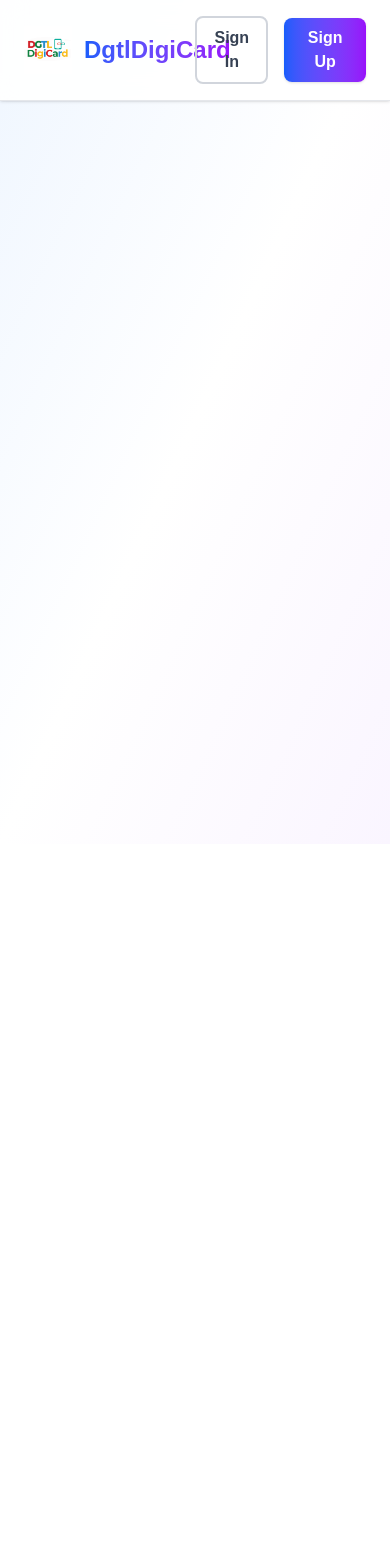
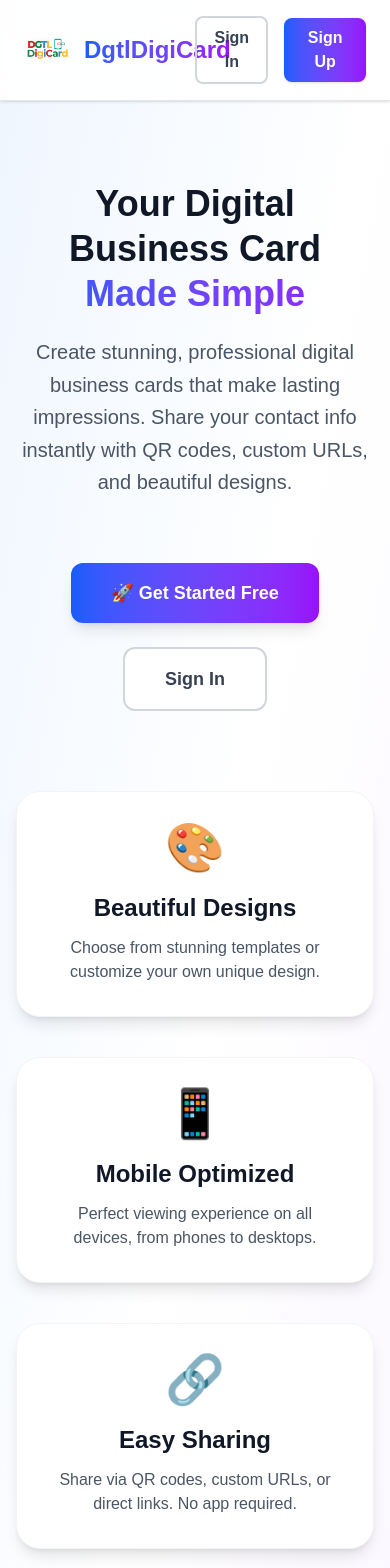
Before and after one commit to dgtlmarttech/DGTL-DIGI-CARD, a Next.js app: page / in a window 390 px wide. Shown: the top 1568 px of the page. Before the commit the page ends 844 px from the top, so only its background shows below. Built offline with nearby package versions, Linux system fonts and the light colour scheme; no server answers.

Commit message:
Update page.jsx

```diff
--- a/src/app/page.jsx
+++ b/src/app/page.jsx
@@ -60,15 +60,12 @@ function DirectPWAInstaller() {
 
   const handleDirectInstall = async () => {
     if (!deferredPrompt) {
-      // If no native prompt available, try alternative methods
       handleFallbackInstall();
       return;
     }
 
     try {
       setIsInstalling(true);
-
-      // Show the native install prompt (Android Chrome/Edge)
       const promptResult = await deferredPrompt.prompt();
       const choiceResult = await deferredPrompt.userChoice;
 
@@ -90,7 +87,6 @@ function DirectPWAInstaller() {
   };
 
   const handleFallbackInstall = () => {
-    // Create overlay with device-specific quick instructions
     const overlay = document.createElement('div');
     overlay.className = 'fixed inset-0 bg-black/80 z-[999] flex items-center justify-center p-4';
 
@@ -154,8 +150,6 @@ function DirectPWAInstaller() {
     `;
 
     document.body.appendChild(overlay);
-
-    // Auto-remove after 15 seconds
     setTimeout(() => {
       if (overlay.parentNode) {
         overlay.remove();
@@ -228,7 +222,6 @@ function DirectPWAInstaller() {
   );
 }
 
-// Header Install Button - Most Direct Available
 function HeaderInstallButton() {
   const [deferredPrompt, setDeferredPrompt] = useState(null);
   const [canInstall, setCanInstall] = useState(false);
@@ -257,7 +250,6 @@ function HeaderInstallButton() {
 
   const handleQuickInstall = async () => {
     if (deferredPrompt) {
-      // Direct installation for supported browsers
       try {
         await deferredPrompt.prompt();
         const choice = await deferredPrompt.userChoice;
@@ -269,9 +261,8 @@ function HeaderInstallButton() {
         console.error('Direct install failed:', error);
       }
     } else {
-      // Force show the prompt
       localStorage.removeItem('pwaInstallDismissed');
-      window.dispatchEvent(new Event('show-install-prompt'));
+      window.location.reload();
     }
   };
 
@@ -292,7 +283,32 @@ export default function HomePage() {
   const router = useRouter();
   const { user, userInfo, isAuthenticated, loading, initializing } = useUser();
 
-  // Rest of your existing code...
+  const handleSignOut = async () => {
+    try {
+      await signOutUser();
+      router.push('/signin');
+    } catch (error) {
+      console.error('Sign out error:', error);
+    }
+  };
+
+  const handleViewCard = () => {
+    const cardUrl = userInfo?.customUID || user?.uid;
+    if (cardUrl) {
+      router.push(`/${cardUrl}`);
+    }
+  };
+
+  if (initializing || loading) {
+    return (
+      <div className="min-h-screen bg-gradient-to-br from-blue-50 to-purple-50 flex items-center justify-center">
+        <div className="text-center">
+          <div className="animate-spin rounded-full h-12 w-12 border-b-2 border-blue-600 mx-auto mb-4"></div>
+          <p className="text-gray-600">Loading...</p>
+        </div>
+      </div>
+    );
+  }
 
   return (
     <div className="min-h-screen bg-gradient-to-br from-blue-50 via-white to-purple-50">
@@ -312,7 +328,6 @@ export default function HomePage() {
               </span>
             </div>
             <nav className="flex items-center gap-4">
-              {/* Most Direct Install Button Possible */}
               <HeaderInstallButton />
 
               {!isAuthenticated ? (
@@ -336,12 +351,143 @@ export default function HomePage() {
         </div>
       </header>
 
-      {/* Your existing main content */}
+      {/* Main Content */}
       <main className="max-w-7xl mx-auto px-4 sm:px-6 lg:px-8 py-20">
-        {/* Your existing content here */}
+        <div className="text-center max-w-4xl mx-auto">
+          <h1 className="text-4xl sm:text-6xl font-extrabold text-gray-900 mb-5 leading-tight">
+            Your Digital Business Card
+            <span className="block bg-gradient-to-r from-blue-600 to-purple-600 bg-clip-text text-transparent">
+              Made Simple
+            </span>
+          </h1>
+          <p className="text-xl text-gray-600 mb-16 max-w-3xl mx-auto leading-relaxed">
+            Create stunning, professional digital business cards that make lasting impressions.
+            Share your contact info instantly with QR codes, custom URLs, and beautiful designs.
+          </p>
+
+          {/* Auth-based Actions */}
+          {isAuthenticated ? (
+            <div className="flex justify-center items-center mb-20 space-x-8 flex-wrap">
+              <div className="bg-white rounded-3xl p-10 shadow-xl border border-gray-100 max-w-md w-full sm:w-auto">
+                <div className="flex items-center mb-6">
+                  {userInfo?.imgUrl ? (
+                    <img
+                      src={userInfo.imgUrl}
+                      alt="Profile"
+                      className="h-20 w-20 rounded-full object-cover border-4 border-blue-100"
+                    />
+                  ) : (
+                    <div className="h-20 w-20 rounded-full bg-gradient-to-r from-blue-500 to-purple-500 flex items-center justify-center text-white font-extrabold text-3xl select-none">
+                      {userInfo?.firstName?.[0] || user?.email?.[0] || '?'}
+                    </div>
+                  )}
+                  <div className="ml-6 text-left">
+                    <h3 className="text-2xl font-semibold text-gray-900">
+                      Welcome back, {userInfo?.firstName || 'User'}!
+                    </h3>
+                    <p className="text-gray-600 text-sm mt-1">
+                      {userInfo?.isPremium
+                        ? '👑 Premium Member'
+                        : userInfo?.effectiveIsPremium
+                        ? '🚀 Trial Active'
+                        : '💫 Free Plan'}
+                    </p>
+                  </div>
+                </div>
+
+                <div className="space-y-4">
+                  <button
+                    onClick={() => router.push('/dashboard')}
+                    className="w-full bg-gradient-to-r from-blue-600 to-purple-600 text-white py-4 rounded-xl font-semibold hover:from-blue-700 hover:to-purple-700 transition duration-200 shadow-lg"
+                  >
+                    📊 Open Dashboard
+                  </button>
+                  <button
+                    onClick={handleViewCard}
+                    className="w-full bg-white border-2 border-blue-200 text-blue-700 py-3 rounded-xl font-semibold hover:bg-blue-50 transition duration-200"
+                  >
+                    👁️ View My Card
+                  </button>
+                  <button
+                    onClick={handleSignOut}
+                    className="w-full text-gray-600 py-2 rounded-xl font-medium hover:text-gray-800 hover:bg-gray-100 transition duration-200"
+                  >
+                    Sign Out
+                  </button>
+                </div>
+              </div>
+            </div>
+          ) : (
+            <div className="flex justify-center items-center mb-20 gap-6 flex-wrap">
+              <button
+                onClick={() => router.push('/signup')}
+                className="bg-gradient-to-r from-blue-600 to-purple-600 text-white py-4 px-10 rounded-xl font-semibold text-lg hover:from-blue-700 hover:to-purple-700 transition duration-200 shadow-lg transform hover:scale-105"
+              >
+                🚀 Get Started Free
+              </button>
+              <button
+                onClick={() => router.push('/signin')}
+                className="bg-white border-2 border-gray-300 text-gray-700 py-4 px-10 rounded-xl font-semibold text-lg hover:bg-gray-50 hover:border-gray-400 transition duration-200"
+              >
+                Sign In
+              </button>
+            </div>
+          )}
+
+          {/* Features Grid */}
+          <div className="grid md:grid-cols-3 gap-10">
+            {[
+              {
+                icon: '🎨',
+                title: 'Beautiful Designs',
+                description:
+                  'Choose from stunning templates or customize your own unique design.',
+              },
+              {
+                icon: '📱',
+                title: 'Mobile Optimized',
+                description:
+                  'Perfect viewing experience on all devices, from phones to desktops.',
+              },
+              {
+                icon: '🔗',
+                title: 'Easy Sharing',
+                description:
+                  'Share via QR codes, custom URLs, or direct links. No app required.',
+              },
+            ].map(({ icon, title, description }) => (
+              <div
+                key={title}
+                className="bg-white p-8 rounded-3xl shadow-lg border border-gray-100 hover:shadow-xl transition duration-300 flex flex-col items-center text-center"
+                tabIndex={0}
+                aria-label={title}
+              >
+                <div className="text-5xl mb-5">{icon}</div>
+                <h3 className="text-2xl font-semibold mb-3 text-gray-900">{title}</h3>
+                <p className="text-gray-600">{description}</p>
+              </div>
+            ))}
+          </div>
+
+          {/* CTA Section for Non-authenticated */}
+          {!isAuthenticated && (
+            <section className="mt-28 bg-gradient-to-r from-blue-600 to-purple-600 rounded-3xl p-14 text-white max-w-3xl mx-auto shadow-lg">
+              <h2 className="text-4xl font-bold mb-5">Ready to Go Digital?</h2>
+              <p className="text-blue-100 mb-10 text-lg">
+                Join thousands of professionals who've ditched paper cards forever.
+              </p>
+              <button
+                onClick={() => router.push('/signup')}
+                className="bg-white text-blue-600 py-4 px-12 rounded-xl font-semibold text-lg hover:bg-blue-50 transition duration-200 shadow-lg"
+              >
+                Create Your Card Now
+              </button>
+            </section>
+          )}
+        </div>
       </main>
 
-      {/* Direct PWA Installer */}
+      {/* PWA Install Components */}
       <DirectPWAInstaller />
     </div>
   );
```
